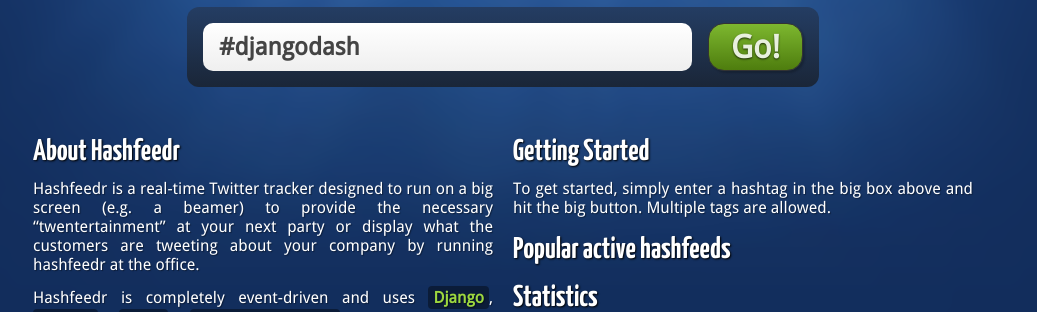
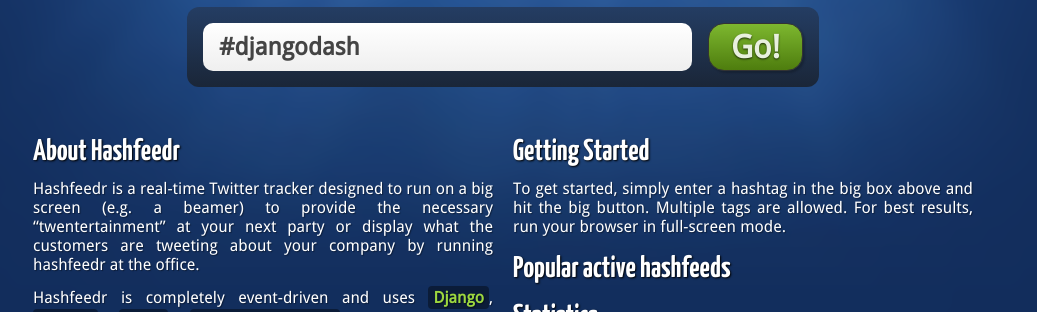
Before and after one commit to hashfeedr/hashfeedr, a Django app: page / in a window 1280 px wide. Shown: the part 215-527 px from the top of the page, without its empty margins (137-1174 px from the left). Run offline with Django 3.2, Linux system fonts and the light colour scheme; data that the repository does not hold is empty; some libraries are stand-ins or nearby versions.

Commit message:
fullscreen

```diff
--- a/djangostuff/templates/landingpage.html
+++ b/djangostuff/templates/landingpage.html
@@ -25,7 +25,7 @@
 			</article>
 			<article class="g6">
 				<h2>Getting Started</h2>
-				<p>To get started, simply enter a hashtag in the big box above and hit the big button. Multiple tags are allowed.</p>
+				<p>To get started, simply enter a hashtag in the big box above and hit the big button. Multiple tags are allowed. For best results, run your browser in full-screen mode.</p>
 				<h2>Popular active hashfeeds</h2>
 				<ul>
 					{% for keyword in toptweets %}
```
